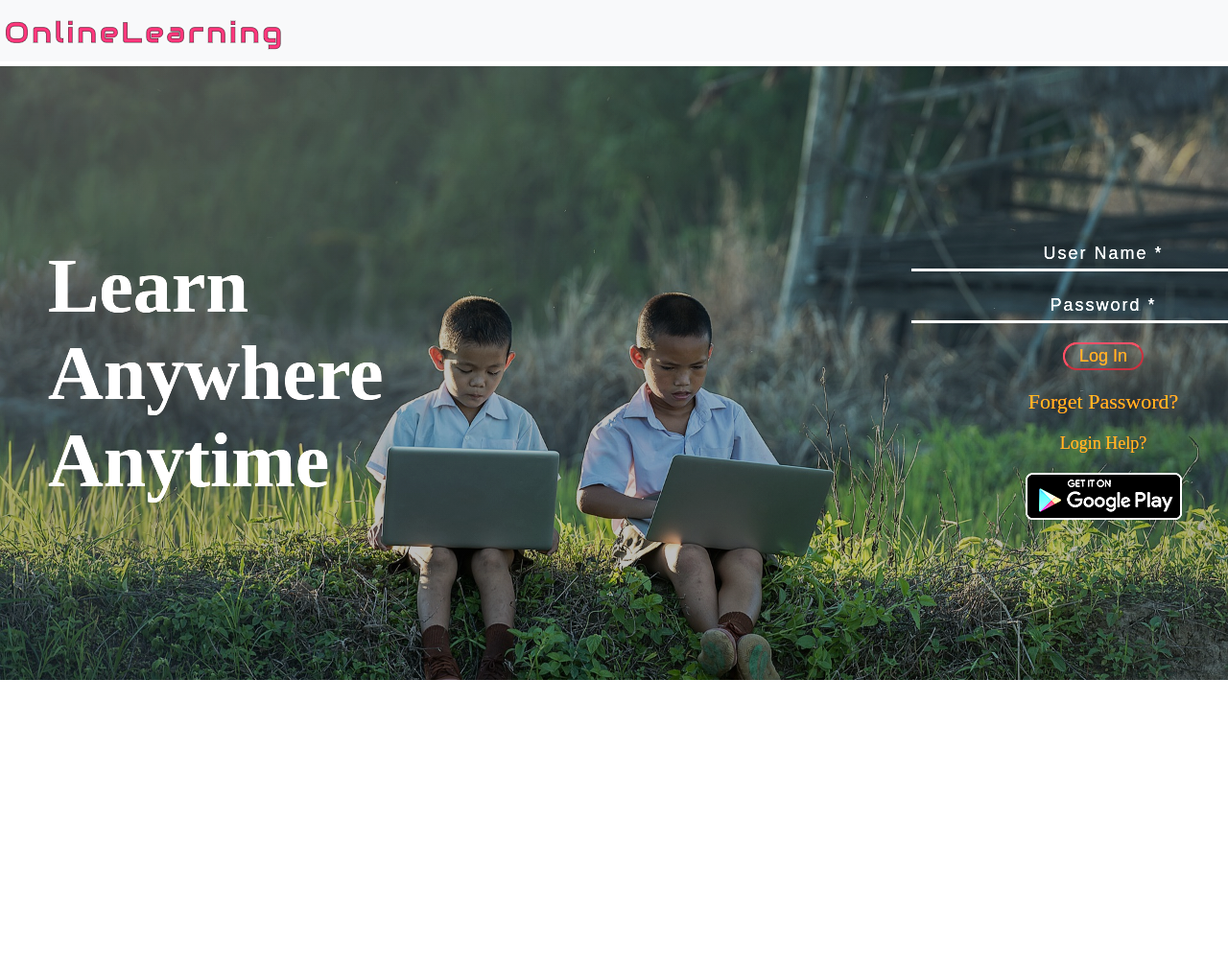
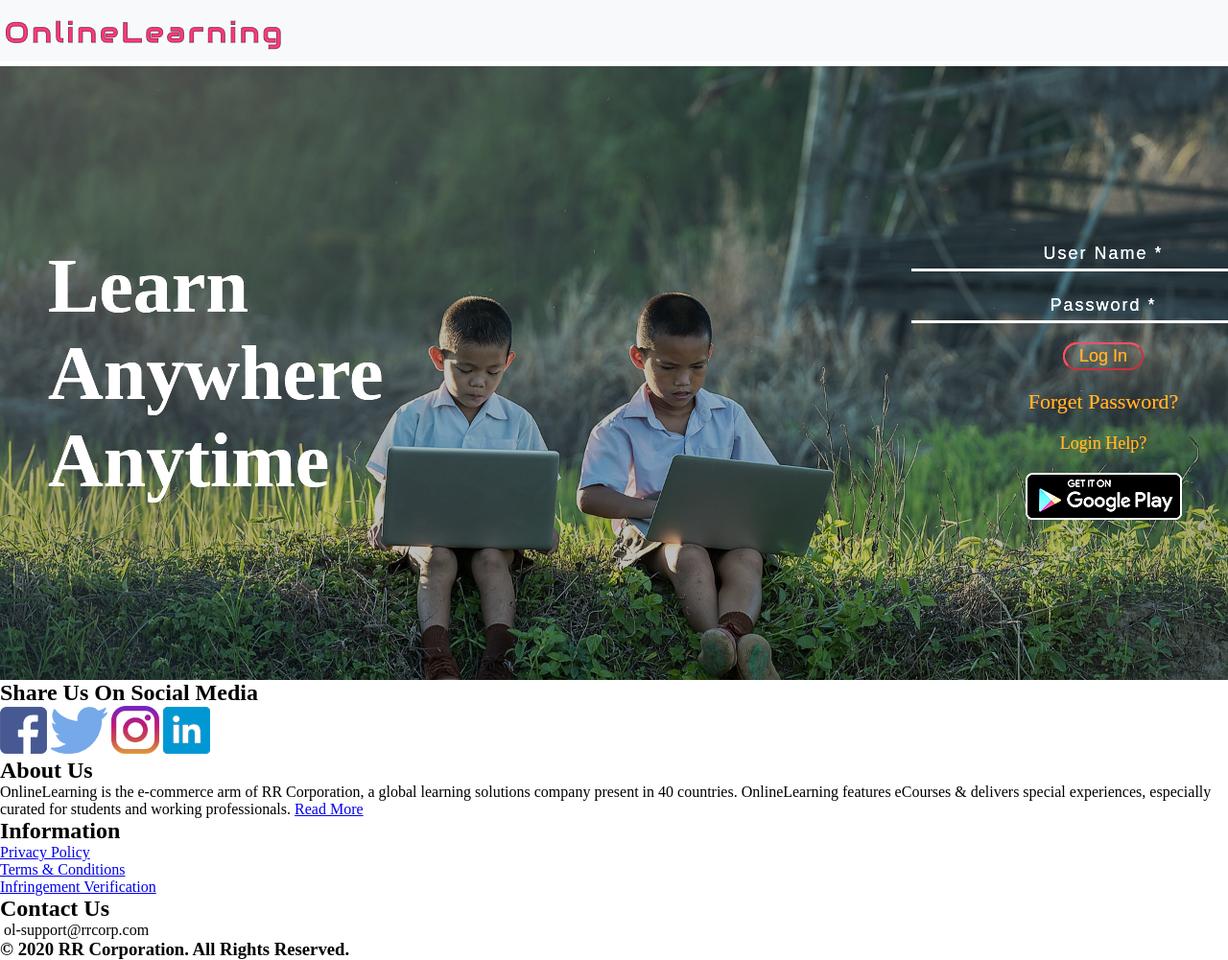
Before and after one commit to RakibRahman/online-learning-website, a plain HTML site: page index.html in a window 1280 px wide. Shown: the top 1001 px of the page at 96% size. Before the commit the page ends 800 px from the top, so only its background shows below. Drawn offline with Linux system fonts and the light colour scheme.

Commit message:
footer added

```diff
--- a/index.html
+++ b/index.html
@@ -33,6 +33,42 @@
             </div>
         </div>
     </main>
+    <div class="share">
+
+        <h2>Share Us On Social Media</h2>
+        <div class="s-img">
+            <img src="img/facebook.png" alt="">
+            <img src="img/twitter.png" alt="">
+            <img src="img/instagram.png" alt="">
+            <img src="img/linkedin.png" alt="">
+        </div>
+
+    </div>
+    <footer>
+        <div class="f-wrapper">
+            <div class="f-content">
+                <h2 class="f-title">About Us</h2>
+                <p>OnlineLearning is the e-commerce arm of RR Corporation, a global learning solutions company present
+                    in 40
+                    countries. OnlineLearning
+                    features eCourses & delivers special experiences, especially curated for students and working
+                    professionals. <a href="#">Read More</a></p>
+            </div>
+            <div class="f-content">
+                <h2 class="f-title">Information</h2>
+                <ul>
+                    <li><a href="#">Privacy Policy</a></li>
+                    <li><a href="#">Terms & Conditions</a></li>
+                    <li><a href="#">Infringement Verification</a></li>
+                </ul>
+            </div>
+            <div class="f-content">
+                <h2 class="f-title">Contact Us</h2>
+                <p class="support"> <img src="img/envelope-icon.png" alt=""> ol-support@rrcorp.com</p>
+            </div>
+        </div>
+        <h3 class="f-title2">© 2020 RR Corporation. All Rights Reserved.</h3>
+    </footer>
 </body>
 
 </html>
```
